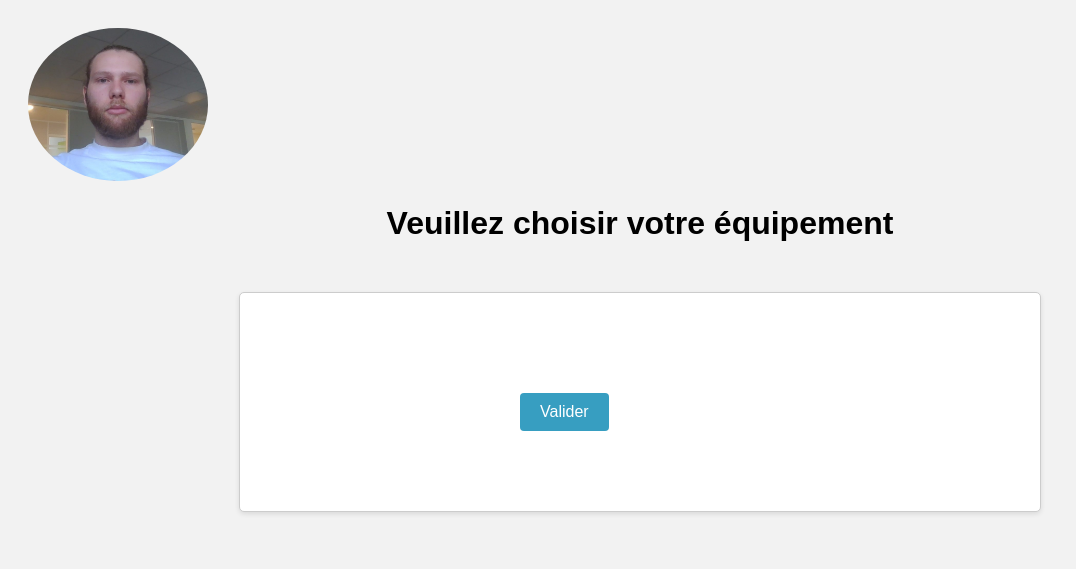
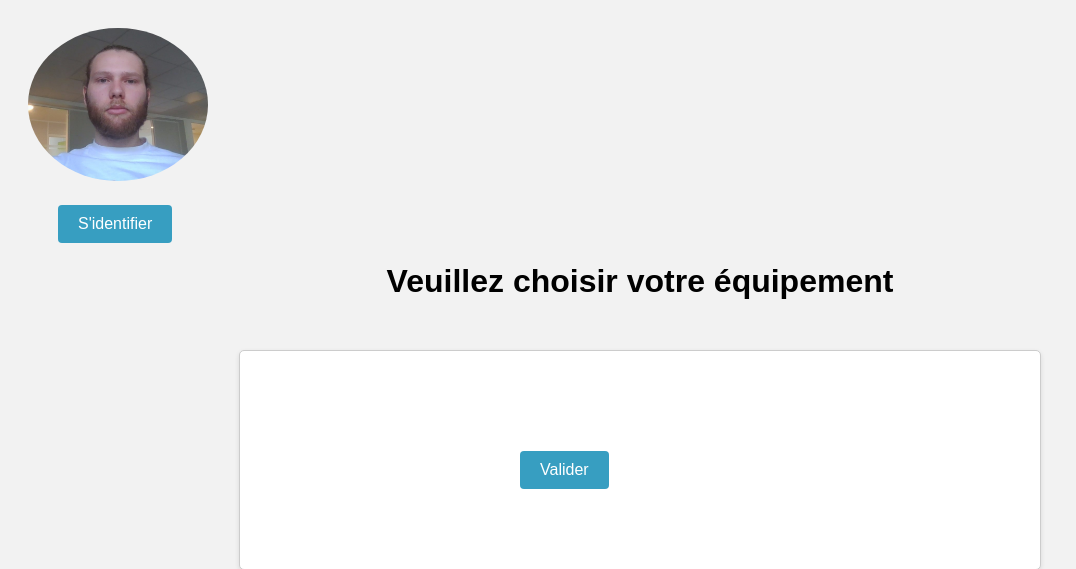
Before and after one commit to HrexD/Projet_Technique, a Symfony app: template templates/items/index.html.twig in a window 1280 px wide. Shown: the top 569 px of the page, without its empty margins (0-1076 px from the left). Run offline with Twig, Linux system fonts and the light colour scheme; the template is opened without the code that fills it, so the values that code supplies are empty; some libraries are stand-ins or nearby versions.

Commit message:
add btnAccueil

```diff
--- a/templates/items/index.html.twig
+++ b/templates/items/index.html.twig
@@ -60,10 +60,42 @@
             cursor: pointer;
         }
 
+        #btnAccueil {
+            padding: 10px 20px;
+            font-size: 16px;
+            background-color: #379EC1;
+            color: #fff;
+            border: none;
+            border-radius: 4px;
+            cursor: pointer;
+            text-decoration: none;
+            display: block;
+            margin-top: 20px;
+            margin-left: 30px;
+        }
+
+        #btnAccueil:hover {
+            background-color: #267c97;
+        }
+
+        #btnAccueil a{
+            color: #fff;
+            text-decoration: none;
+        }
+
         #button:hover {
             background-color: #2e829e;
         }
 
+@media screen and (max-width: 480px) {
+            .container {
+                padding: 10px;
+            }
+
+            #capture-button {
+                max-width: 100%;
+            }
+        }
 
     </style>
 
@@ -73,6 +105,7 @@
 
 <div id="picture-container">
      <img id="picture" src="../images/test_1.jpg" alt="Photo de l'agent">
+    <button id="btnAccueil"><a href="/">S'identifier</a></button>
 </div>
 
 <h1>Veuillez choisir votre équipement</h1>
```
